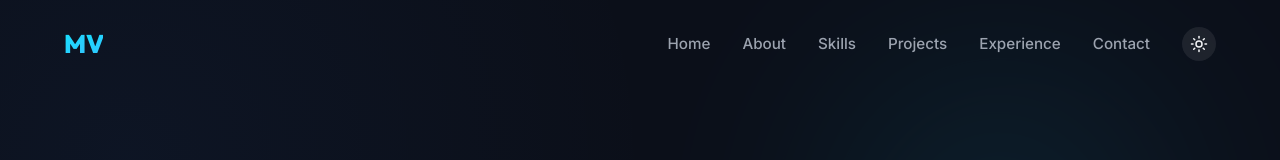
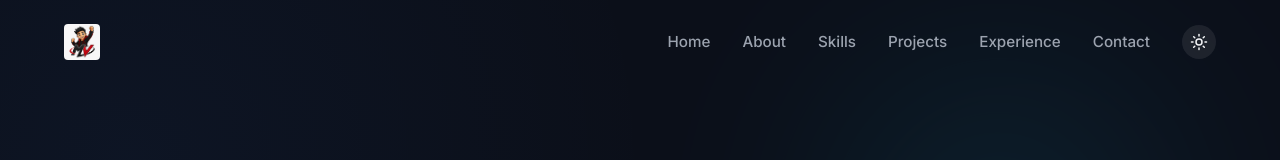
Before and after one commit to maheshvaishnav34/portfolio, a React (Vite) app: page / in a window 1280 px wide. Shown: the top 160 px of the page. Built offline with nearby package versions, Linux system fonts and the light colour scheme.

Commit message:
feat: add user custom logo.png file to header and footer

```diff
--- a/src/components/Footer.jsx
+++ b/src/components/Footer.jsx
@@ -1,5 +1,6 @@
 import React from 'react';
 import { ArrowUp } from 'lucide-react';
+import logoImg from '../assets/logo.png';
 
 export default function Footer() {
   const currentYear = new Date().getFullYear();
@@ -22,9 +23,8 @@ export default function Footer() {
     >
       <div className="container" style={{ display: 'flex', flexDirection: 'column', alignItems: 'center', gap: '1.5rem', textAlign: 'center' }}>
         {/* Logo */}
-        <a href="#home" className="logo-container" aria-label="MV Portfolio Home">
-          <span className="logo-letter logo-m">M</span>
-          <span className="logo-letter logo-v">V</span>
+        <a href="#home" className="logo-container" aria-label="MV Portfolio Home" style={{ display: 'flex', alignItems: 'center', textDecoration: 'none' }}>
+          <img src={logoImg} alt="MV Logo" style={{ height: '36px', width: 'auto', objectFit: 'contain', borderRadius: '4px' }} />
         </a>
 
         <p style={{ color: 'var(--text-secondary)', fontSize: '0.95rem', maxWidth: '400px' }}>
--- a/src/components/Header.jsx
+++ b/src/components/Header.jsx
@@ -1,5 +1,6 @@
 import React, { useState, useEffect } from 'react';
 import { Menu, X, Sun, Moon } from 'lucide-react';
+import logoImg from '../assets/logo.png';
 
 export default function Header() {
   const [isOpen, setIsOpen] = useState(false);
@@ -61,9 +62,8 @@ export default function Header() {
     >
       <div className="container" style={{ display: 'flex', justifyContent: 'space-between', alignItems: 'center' }}>
         {/* Logo */}
-        <a href="#home" className="logo-container" aria-label="MV Portfolio Home">
-          <span className="logo-letter logo-m">M</span>
-          <span className="logo-letter logo-v">V</span>
+        <a href="#home" className="logo-container" aria-label="MV Portfolio Home" style={{ display: 'flex', alignItems: 'center', textDecoration: 'none' }}>
+          <img src={logoImg} alt="MV Logo" style={{ height: '36px', width: 'auto', objectFit: 'contain', borderRadius: '4px' }} />
         </a>
 
         {/* Desktop Nav */}
```
Also changed, not shown: src/assets/logo.png (added).
